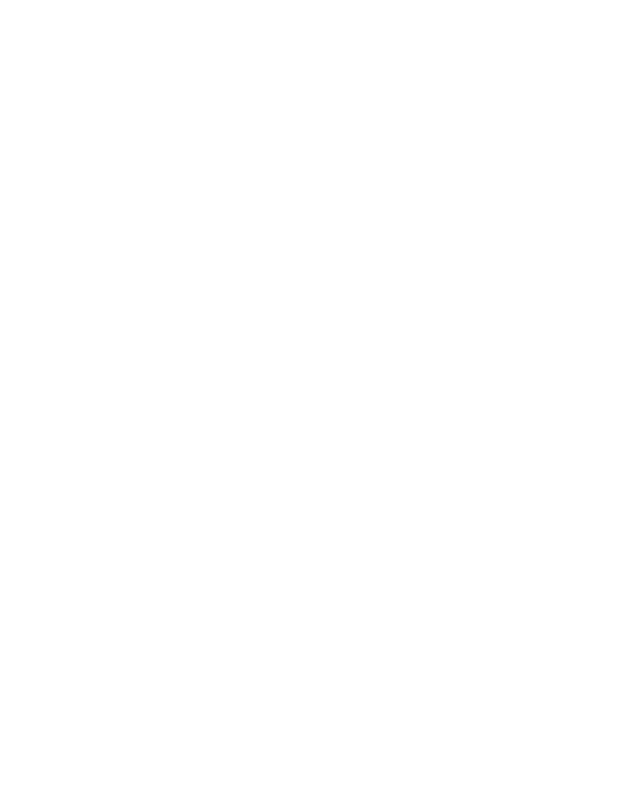
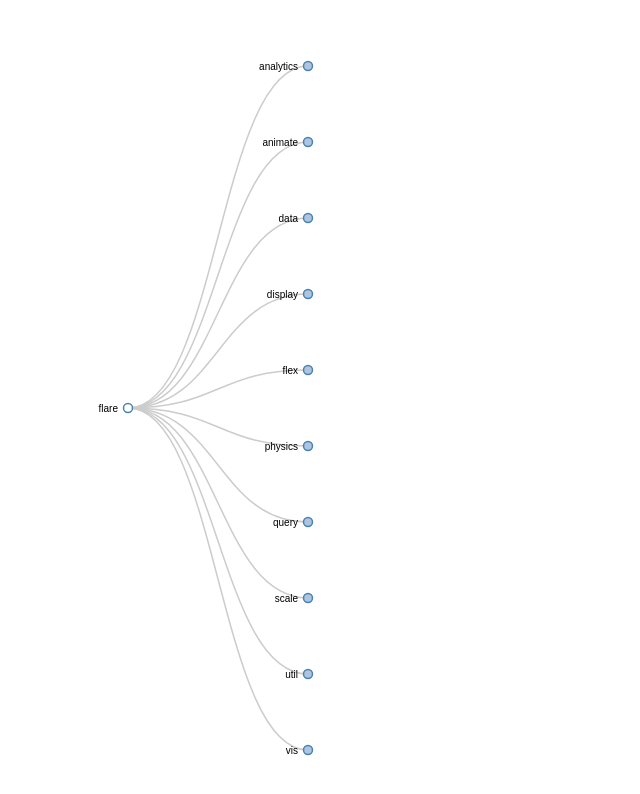
Before and after one commit to justin0022/UBCHack, a website: page index.html in a window 1280 px wide. Shown: the whole page, without its empty margins (0-640 px from the left). Drawn offline with nearby package versions, Linux system fonts and the light colour scheme.

Commit message:
fixed git

```diff
--- /dev/null
+++ b/flare.json
@@ -0,0 +1,380 @@
+{
+ "name": "flare",
+ "children": [
+  {
+   "name": "analytics",
+   "children": [
+    {
+     "name": "cluster",
+     "children": [
+      {"name": "AgglomerativeCluster", "size": 3938},
+      {"name": "CommunityStructure", "size": 3812},
+      {"name": "HierarchicalCluster", "size": 6714},
+      {"name": "MergeEdge", "size": 743}
+     ]
+    },
+    {
+     "name": "graph",
+     "children": [
+      {"name": "BetweennessCentrality", "size": 3534},
+      {"name": "LinkDistance", "size": 5731},
+      {"name": "MaxFlowMinCut", "size": 7840},
+      {"name": "ShortestPaths", "size": 5914},
+      {"name": "SpanningTree", "size": 3416}
+     ]
+    },
+    {
+     "name": "optimization",
+     "children": [
+      {"name": "AspectRatioBanker", "size": 7074}
+     ]
+    }
+   ]
+  },
+  {
+   "name": "animate",
+   "children": [
+    {"name": "Easing", "size": 17010},
+    {"name": "FunctionSequence", "size": 5842},
+    {
+     "name": "interpolate",
+     "children": [
+      {"name": "ArrayInterpolator", "size": 1983},
+      {"name": "ColorInterpolator", "size": 2047},
+      {"name": "DateInterpolator", "size": 1375},
+      {"name": "Interpolator", "size": 8746},
+      {"name": "MatrixInterpolator", "size": 2202},
+      {"name": "NumberInterpolator", "size": 1382},
+      {"name": "ObjectInterpolator", "size": 1629},
+      {"name": "PointInterpolator", "size": 1675},
+      {"name": "RectangleInterpolator", "size": 2042}
+     ]
+    },
+    {"name": "ISchedulable", "size": 1041},
+    {"name": "Parallel", "size": 5176},
+    {"name": "Pause", "size": 449},
+    {"name": "Scheduler", "size": 5593},
+    {"name": "Sequence", "size": 5534},
+    {"name": "Transition", "size": 9201},
+    {"name": "Transitioner", "size": 19975},
+    {"name": "TransitionEvent", "size": 1116},
+    {"name": "Tween", "size": 6006}
+   ]
+  },
+  {
+   "name": "data",
+   "children": [
+    {
+     "name": "converters",
+     "children": [
+      {"name": "Converters", "size": 721},
+      {"name": "DelimitedTextConverter", "size": 4294},
+      {"name": "GraphMLConverter", "size": 9800},
+      {"name": "IDataConverter", "size": 1314},
+      {"name": "JSONConverter", "size": 2220}
+     ]
+    },
+    {"name": "DataField", "size": 1759},
+    {"name": "DataSchema", "size": 2165},
+    {"name": "DataSet", "size": 586},
+    {"name": "DataSource", "size": 3331},
+    {"name": "DataTable", "size": 772},
+    {"name": "DataUtil", "size": 3322}
+   ]
+  },
+  {
+   "name": "display",
+   "children": [
+    {"name": "DirtySprite", "size": 8833},
+    {"name": "LineSprite", "size": 1732},
+    {"name": "RectSprite", "size": 3623},
+    {"name": "TextSprite", "size": 10066}
+   ]
+  },
+  {
+   "name": "flex",
+   "children": [
+    {"name": "FlareVis", "size": 4116}
+   ]
+  },
+  {
+   "name": "physics",
+   "children": [
+    {"name": "DragForce", "size": 1082},
+    {"name": "GravityForce", "size": 1336},
+    {"name": "IForce", "size": 319},
+    {"name": "NBodyForce", "size": 10498},
+    {"name": "Particle", "size": 2822},
+    {"name": "Simulation", "size": 9983},
+    {"name": "Spring", "size": 2213},
+    {"name": "SpringForce", "size": 1681}
+   ]
+  },
+  {
+   "name": "query",
+   "children": [
+    {"name": "AggregateExpression", "size": 1616},
+    {"name": "And", "size": 1027},
+    {"name": "Arithmetic", "size": 3891},
+    {"name": "Average", "size": 891},
+    {"name": "BinaryExpression", "size": 2893},
+    {"name": "Comparison", "size": 5103},
+    {"name": "CompositeExpression", "size": 3677},
+    {"name": "Count", "size": 781},
+    {"name": "DateUtil", "size": 4141},
+    {"name": "Distinct", "size": 933},
+    {"name": "Expression", "size": 5130},
+    {"name": "ExpressionIterator", "size": 3617},
+    {"name": "Fn", "size": 3240},
+    {"name": "If", "size": 2732},
+    {"name": "IsA", "size": 2039},
+    {"name": "Literal", "size": 1214},
+    {"name": "Match", "size": 3748},
+    {"name": "Maximum", "size": 843},
+    {
+     "name": "methods",
+     "children": [
+      {"name": "add", "size": 593},
+      {"name": "and", "size": 330},
+      {"name": "average", "size": 287},
+      {"name": "count", "size": 277},
+      {"name": "distinct", "size": 292},
+      {"name": "div", "size": 595},
+      {"name": "eq", "size": 594},
+      {"name": "fn", "size": 460},
+      {"name": "gt", "size": 603},
+      {"name": "gte", "size": 625},
+      {"name": "iff", "size": 748},
+      {"name": "isa", "size": 461},
+      {"name": "lt", "size": 597},
+      {"name": "lte", "size": 619},
+      {"name": "max", "size": 283},
+      {"name": "min", "size": 283},
+      {"name": "mod", "size": 591},
+      {"name": "mul", "size": 603},
+      {"name": "neq", "size": 599},
+      {"name": "not", "size": 386},
+      {"name": "or", "size": 323},
+      {"name": "orderby", "size": 307},
+      {"name": "range", "size": 772},
+      {"name": "select", "size": 296},
+      {"name": "stddev", "size": 363},
+      {"name": "sub", "size": 600},
+      {"name": "sum", "size": 280},
+      {"name": "update", "size": 307},
+      {"name": "variance", "size": 335},
+      {"name": "where", "size": 299},
+      {"name": "xor", "size": 354},
+      {"name": "_", "size": 264}
+     ]
+    },
+    {"name": "Minimum", "size": 843},
+    {"name": "Not", "size": 1554},
+    {"name": "Or", "size": 970},
+    {"name": "Query", "size": 13896},
+    {"name": "Range", "size": 1594},
+    {"name": "StringUtil", "size": 4130},
+    {"name": "Sum", "size": 791},
+    {"name": "Variable", "size": 1124},
+    {"name": "Variance", "size": 1876},
+    {"name": "Xor", "size": 1101}
+   ]
+  },
+  {
+   "name": "scale",
+   "children": [
+    {"name": "IScaleMap", "size": 2105},
+    {"name": "LinearScale", "size": 1316},
+    {"name": "LogScale", "size": 3151},
+    {"name": "OrdinalScale", "size": 3770},
+    {"name": "QuantileScale", "size": 2435},
+    {"name": "QuantitativeScale", "size": 4839},
+    {"name": "RootScale", "size": 1756},
+    {"name": "Scale", "size": 4268},
+    {"name": "ScaleType", "size": 1821},
+    {"name": "TimeScale", "size": 5833}
+   ]
+  },
+  {
+   "name": "util",
+   "children": [
+    {"name": "Arrays", "size": 8258},
+    {"name": "Colors", "size": 10001},
+    {"name": "Dates", "size": 8217},
+    {"name": "Displays", "size": 12555},
+    {"name": "Filter", "size": 2324},
+    {"name": "Geometry", "size": 10993},
+    {
+     "name": "heap",
+     "children": [
+      {"name": "FibonacciHeap", "size": 9354},
+      {"name": "HeapNode", "size": 1233}
+     ]
+    },
+    {"name": "IEvaluable", "size": 335},
+    {"name": "IPredicate", "size": 383},
+    {"name": "IValueProxy", "size": 874},
+    {
+     "name": "math",
+     "children": [
+      {"name": "DenseMatrix", "size": 3165},
+      {"name": "IMatrix", "size": 2815},
+      {"name": "SparseMatrix", "size": 3366}
+     ]
+    },
+    {"name": "Maths", "size": 17705},
+    {"name": "Orientation", "size": 1486},
+    {
+     "name": "palette",
+     "children": [
+      {"name": "ColorPalette", "size": 6367},
+      {"name": "Palette", "size": 1229},
+      {"name": "ShapePalette", "size": 2059},
+      {"name": "SizePalette", "size": 2291}
+     ]
+    },
+    {"name": "Property", "size": 5559},
+    {"name": "Shapes", "size": 19118},
+    {"name": "Sort", "size": 6887},
+    {"name": "Stats", "size": 6557},
+    {"name": "Strings", "size": 22026}
+   ]
+  },
+  {
+   "name": "vis",
+   "children": [
+    {
+     "name": "axis",
+     "children": [
+      {"name": "Axes", "size": 1302},
+      {"name": "Axis", "size": 24593},
+      {"name": "AxisGridLine", "size": 652},
+      {"name": "AxisLabel", "size": 636},
+      {"name": "CartesianAxes", "size": 6703}
+     ]
+    },
+    {
+     "name": "controls",
+     "children": [
+      {"name": "AnchorControl", "size": 2138},
+      {"name": "ClickControl", "size": 3824},
+      {"name": "Control", "size": 1353},
+      {"name": "ControlList", "size": 4665},
+      {"name": "DragControl", "size": 2649},
+      {"name": "ExpandControl", "size": 2832},
+      {"name": "HoverControl", "size": 4896},
+      {"name": "IControl", "size": 763},
+      {"name": "PanZoomControl", "size": 5222},
+      {"name": "SelectionControl", "size": 7862},
+      {"name": "TooltipControl", "size": 8435}
+     ]
+    },
+    {
+     "name": "data",
+     "children": [
+      {"name": "Data", "size": 20544},
+      {"name": "DataList", "size": 19788},
+      {"name": "DataSprite", "size": 10349},
+      {"name": "EdgeSprite", "size": 3301},
+      {"name": "NodeSprite", "size": 19382},
+      {
+       "name": "render",
+       "children": [
+        {"name": "ArrowType", "size": 698},
+        {"name": "EdgeRenderer", "size": 5569},
+        {"name": "IRenderer", "size": 353},
+        {"name": "ShapeRenderer", "size": 2247}
+       ]
+      },
+      {"name": "ScaleBinding", "size": 11275},
+      {"name": "Tree", "size": 7147},
+      {"name": "TreeBuilder", "size": 9930}
+     ]
+    },
+    {
+     "name": "events",
+     "children": [
+      {"name": "DataEvent", "size": 2313},
+      {"name": "SelectionEvent", "size": 1880},
+      {"name": "TooltipEvent", "size": 1701},
+      {"name": "VisualizationEvent", "size": 1117}
+     ]
+    },
+    {
+     "name": "legend",
+     "children": [
+      {"name": "Legend", "size": 20859},
+      {"name": "LegendItem", "size": 4614},
+      {"name": "LegendRange", "size": 10530}
+     ]
+    },
+    {
+     "name": "operator",
+     "children": [
+      {
+       "name": "distortion",
+       "children": [
+        {"name": "BifocalDistortion", "size": 4461},
+        {"name": "Distortion", "size": 6314},
+        {"name": "FisheyeDistortion", "size": 3444}
+       ]
+      },
+      {
+       "name": "encoder",
+       "children": [
+        {"name": "ColorEncoder", "size": 3179},
+        {"name": "Encoder", "size": 4060},
+        {"name": "PropertyEncoder", "size": 4138},
+        {"name": "ShapeEncoder", "size": 1690},
+        {"name": "SizeEncoder", "size": 1830}
+       ]
+      },
+      {
+       "name": "filter",
+       "children": [
+        {"name": "FisheyeTreeFilter", "size": 5219},
+        {"name": "GraphDistanceFilter", "size": 3165},
+        {"name": "VisibilityFilter", "size": 3509}
+       ]
+      },
+      {"name": "IOperator", "size": 1286},
+      {
+       "name": "label",
+       "children": [
+        {"name": "Labeler", "size": 9956},
+        {"name": "RadialLabeler", "size": 3899},
+        {"name": "StackedAreaLabeler", "size": 3202}
+       ]
+      },
+      {
+       "name": "layout",
+       "children": [
+        {"name": "AxisLayout", "size": 6725},
+        {"name": "BundledEdgeRouter", "size": 3727},
+        {"name": "CircleLayout", "size": 9317},
+        {"name": "CirclePackingLayout", "size": 12003},
+        {"name": "DendrogramLayout", "size": 4853},
+        {"name": "ForceDirectedLayout", "size": 8411},
+        {"name": "IcicleTreeLayout", "size": 4864},
+        {"name": "IndentedTreeLayout", "size": 3174},
+        {"name": "Layout", "size": 7881},
+        {"name": "NodeLinkTreeLayout", "size": 12870},
+        {"name": "PieLayout", "size": 2728},
+        {"name": "RadialTreeLayout", "size": 12348},
+        {"name": "RandomLayout", "size": 870},
+        {"name": "StackedAreaLayout", "size": 9121},
+        {"name": "TreeMapLayout", "size": 9191}
+       ]
+      },
+      {"name": "Operator", "size": 2490},
+      {"name": "OperatorList", "size": 5248},
+      {"name": "OperatorSequence", "size": 4190},
+      {"name": "OperatorSwitch", "size": 2581},
+      {"name": "SortOperator", "size": 2023}
+     ]
+    },
+    {"name": "Visualization", "size": 16540}
+   ]
+  }
+ ]
+}
--- a/index.html
+++ b/index.html
@@ -3,8 +3,151 @@
 <head>
     <meta charset="UTF-8">
     <title>Document</title>
+    <script src="./index.js"></script>
+    <link rel="stylesheet" href="./styles.css">
+    <script src="https://cdnjs.cloudflare.com/ajax/libs/d3/3.3.0/d3.js"></script>
 </head>
 <body>
-    <script src="./index.js"></script>
+    <script>
+        var margin = {top: 20, right: 120, bottom: 20, left: 120},
+        width = 960 - margin.right - margin.left,
+        height = 800 - margin.top - margin.bottom;
+
+    var i = 0,
+        duration = 750,
+        root;
+
+    var tree = d3.layout.tree()
+        .size([height, width]);
+
+    var diagonal = d3.svg.diagonal()
+        .projection(function(d) { return [d.y, d.x]; });
+
+    var svg = d3.select("body").append("svg")
+        .attr("width", width + margin.right + margin.left)
+        .attr("height", height + margin.top + margin.bottom)
+    .append("g")
+        .attr("transform", "translate(" + margin.left + "," + margin.top + ")");
+
+    d3.json("flare.json", function(error, flare) {
+    if (error) throw error;
+
+    root = flare;
+    root.x0 = height / 2;
+    root.y0 = 0;
+
+    function collapse(d) {
+        if (d.children) {
+        d._children = d.children;
+        d._children.forEach(collapse);
+        d.children = null;
+        }
+    }
+
+    root.children.forEach(collapse);
+    update(root);
+    });
+
+    d3.select(self.frameElement).style("height", "800px");
+
+    function update(source) {
+
+    // Compute the new tree layout.
+    var nodes = tree.nodes(root).reverse(),
+        links = tree.links(nodes);
+
+    // Normalize for fixed-depth.
+    nodes.forEach(function(d) { d.y = d.depth * 180; });
+
+    // Update the nodes…
+    var node = svg.selectAll("g.node")
+        .data(nodes, function(d) { return d.id || (d.id = ++i); });
+
+    // Enter any new nodes at the parent's previous position.
+    var nodeEnter = node.enter().append("g")
+        .attr("class", "node")
+        .attr("transform", function(d) { return "translate(" + source.y0 + "," + source.x0 + ")"; })
+        .on("click", click);
+
+    nodeEnter.append("circle")
+        .attr("r", 1e-6)
+        .style("fill", function(d) { return d._children ? "lightsteelblue" : "#fff"; });
+
+    nodeEnter.append("text")
+        .attr("x", function(d) { return d.children || d._children ? -10 : 10; })
+        .attr("dy", ".35em")
+        .attr("text-anchor", function(d) { return d.children || d._children ? "end" : "start"; })
+        .text(function(d) { return d.name; })
+        .style("fill-opacity", 1e-6);
+
+    // Transition nodes to their new position.
+    var nodeUpdate = node.transition()
+        .duration(duration)
+        .attr("transform", function(d) { return "translate(" + d.y + "," + d.x + ")"; });
+
+    nodeUpdate.select("circle")
+        .attr("r", 4.5)
+        .style("fill", function(d) { return d._children ? "lightsteelblue" : "#fff"; });
+
+    nodeUpdate.select("text")
+        .style("fill-opacity", 1);
+
+    // Transition exiting nodes to the parent's new position.
+    var nodeExit = node.exit().transition()
+        .duration(duration)
+        .attr("transform", function(d) { return "translate(" + source.y + "," + source.x + ")"; })
+        .remove();
+
+    nodeExit.select("circle")
+        .attr("r", 1e-6);
+
+    nodeExit.select("text")
+        .style("fill-opacity", 1e-6);
+
+    // Update the links…
+    var link = svg.selectAll("path.link")
+        .data(links, function(d) { return d.target.id; });
+
+    // Enter any new links at the parent's previous position.
+    link.enter().insert("path", "g")
+        .attr("class", "link")
+        .attr("d", function(d) {
+            var o = {x: source.x0, y: source.y0};
+            return diagonal({source: o, target: o});
+        });
+
+    // Transition links to their new position.
+    link.transition()
+        .duration(duration)
+        .attr("d", diagonal);
+
+    // Transition exiting nodes to the parent's new position.
+    link.exit().transition()
+        .duration(duration)
+        .attr("d", function(d) {
+            var o = {x: source.x, y: source.y};
+            return diagonal({source: o, target: o});
+        })
+        .remove();
+
+    // Stash the old positions for transition.
+    nodes.forEach(function(d) {
+        d.x0 = d.x;
+        d.y0 = d.y;
+    });
+    }
+
+    // Toggle children on click.
+    function click(d) {
+    if (d.children) {
+        d._children = d.children;
+        d.children = null;
+    } else {
+        d.children = d._children;
+        d._children = null;
+    }
+    update(d);
+    }
+</script>
 </body>
 </html>
--- a/index.js
+++ /dev/null
@@ -1 +0,0 @@
-console.log("Connected");
```
Also changed, not shown: course.json (added, +36 -0 lines), styles.css (added, +19 -0 lines).
